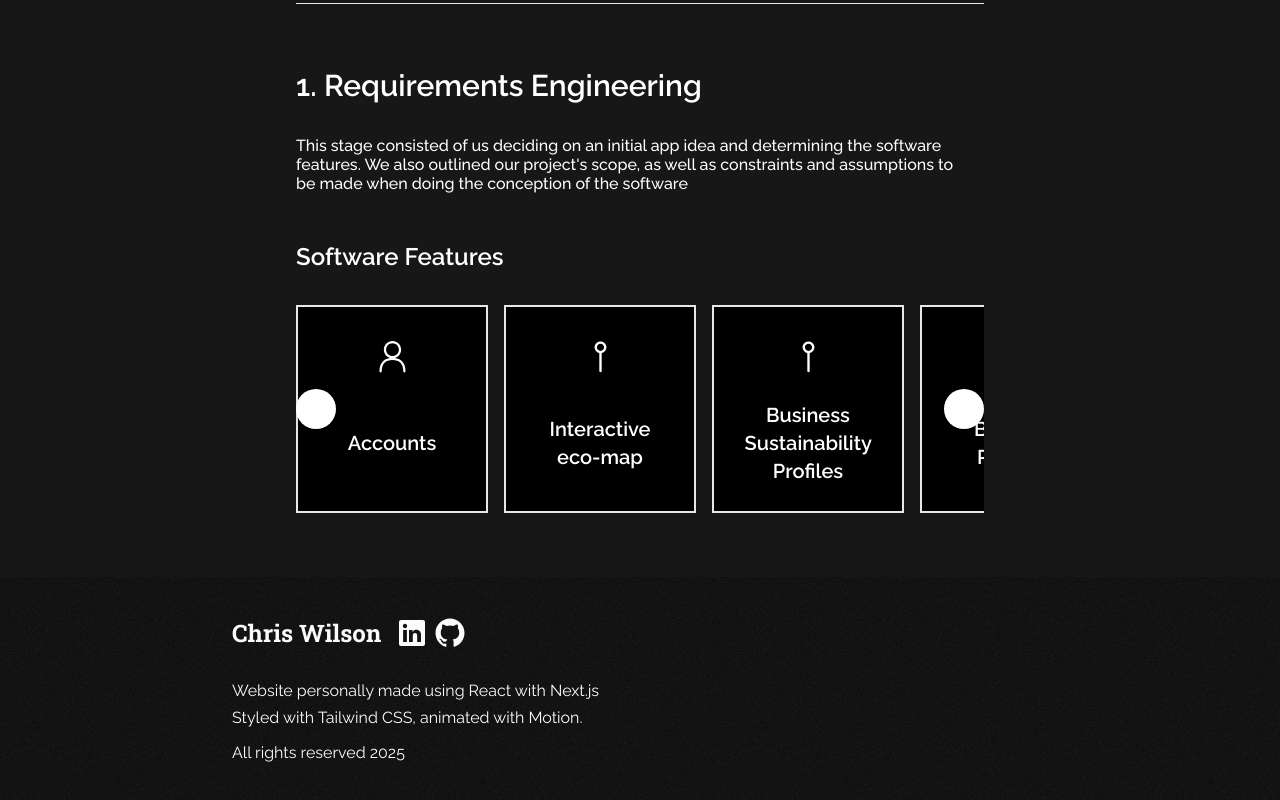
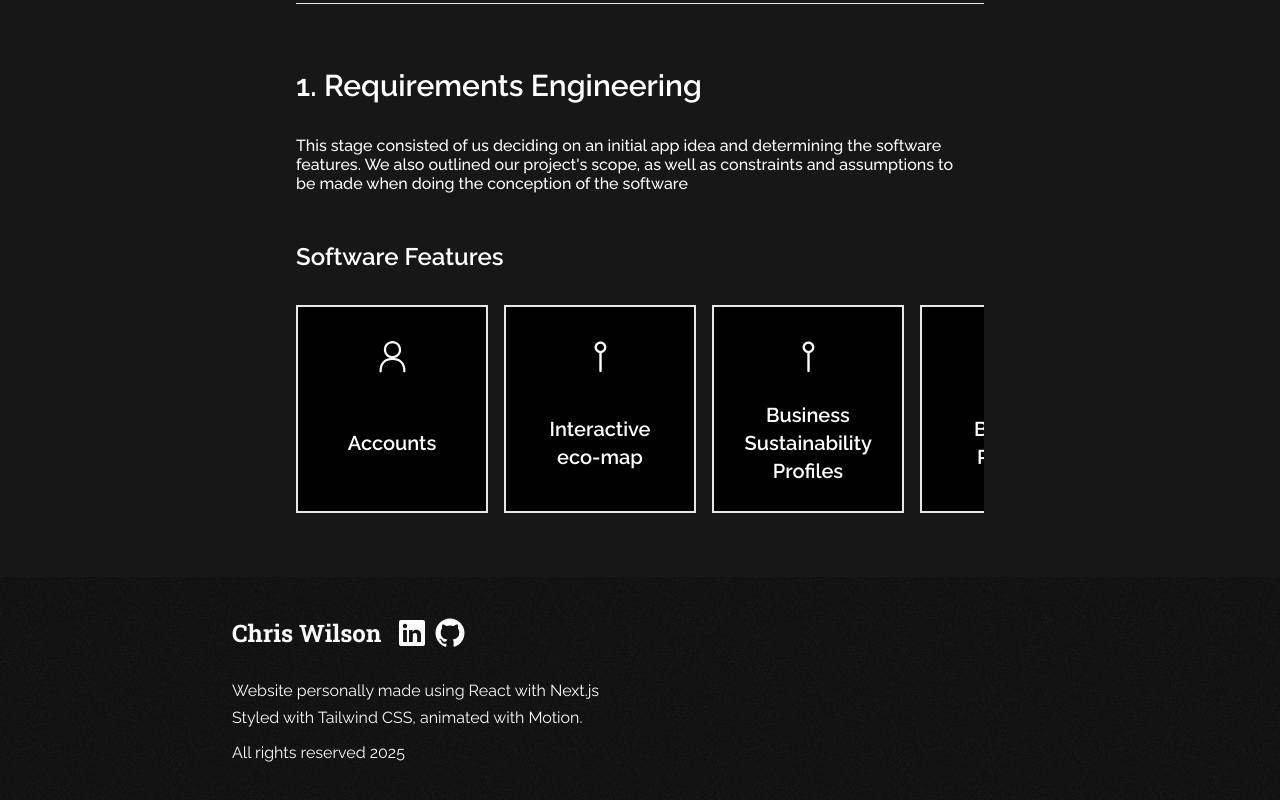
Before and after one commit to ChrisDev18/ChrisDev18.github.io, a Next.js app: page /work/green-guide in a window 1280 px wide. Shown: the part 749-1549 px from the top of the page. Built offline with nearby package versions, Linux system fonts and the light colour scheme.

Commit message:
Fixes of types

```diff
--- a/src/app/studies/uob/page.tsx
+++ b/src/app/studies/uob/page.tsx
@@ -4,9 +4,7 @@ import uob_campus from "/public/uob_campus.webp";
 import {raleway, robotoSlab} from "@/app/fonts";
 import Hero from "@/app/components/Hero";
 import CourseCards from "@/app/components/CourseCards";
-import Link from "next/link";
 import {y1_items, y2_items} from "@/app/studies/module_information";
-import {ChevronRightIcon} from "@radix-ui/react-icons";
 import Hyperlink from "@/app/components/Hyperlink";
 
 export default function UoBPage() {
--- a/src/app/work/burnfm/page.tsx
+++ b/src/app/work/burnfm/page.tsx
@@ -15,11 +15,6 @@ export default function BurnfmPage() {
     rest: {  opacity: 1, scale: 1 },
     hover: { y: -5, scale: 1.1 },
     pressed: { x: -20, rotate: -4, scale: 0.9 },
-  }
-
-  const logoVariants = {
-    rest: { x: 0, y: 0, rotate: 0, scale: 1 },
-
   }
 
   const insa_logoVariants = {
--- a/src/app/work/green-guide/page.tsx
+++ b/src/app/work/green-guide/page.tsx
@@ -8,25 +8,24 @@ import {Pencil2Icon, PersonIcon, SewingPinIcon, StarIcon} from "@radix-ui/react-
 
 import { useRef } from "react";
 import { motion, useMotionValue, useDragControls } from "framer-motion";
-import { ChevronLeftIcon, ChevronRightIcon } from "@radix-ui/react-icons";
 
-const Carousel = ({ children }) => {
-  const scrollRef = useRef(null);
+const Carousel = ({ children }: {children: React.ReactNode}) => {
+  const scrollRef = useRef<HTMLDivElement>(null);
   const dragX = useMotionValue(0);
   const controls = useDragControls();
 
-  const scroll = (direction) => {
-    if (scrollRef.current) {
-      const scrollAmount = scrollRef.current.firstChild.offsetWidth + 16; // Card width + gap
-      scrollRef.current.scrollBy({ left: direction === "left" ? -scrollAmount : scrollAmount, behavior: "smooth" });
-    }
-  };
+  // const scroll = (direction: string) => {
+  //   if (scrollRef.current?.firstChild) {
+  //     const scrollAmount = scrollRef.current.firstChild.offsetWidth + 16; // Card width + gap
+  //     scrollRef.current.scrollBy({ left: direction === "left" ? -scrollAmount : scrollAmount, behavior: "smooth" });
+  //   }
+  // };
 
   return (
       <div className="relative w-full overflow-hidden">
-        <button onClick={() => scroll("left")} className="absolute left-0 top-1/2 -translate-y-1/2 bg-white dark:bg-neutral-800 p-2 rounded-full shadow-md z-10">
-          <ChevronLeftIcon width={24} height={24} />
-        </button>
+        {/*<button onClick={() => scroll("left")} className="absolute left-0 top-1/2 -translate-y-1/2 bg-white dark:bg-neutral-800 p-2 rounded-full shadow-md z-10">*/}
+        {/*  <ChevronLeftIcon width={24} height={24} />*/}
+        {/*</button>*/}
 
         <motion.div
             ref={scrollRef}
@@ -40,9 +39,9 @@ const Carousel = ({ children }) => {
           {children}
         </motion.div>
 
-        <button onClick={() => scroll("right")} className="absolute right-0 top-1/2 -translate-y-1/2 bg-white dark:bg-neutral-800 p-2 rounded-full shadow-md z-10">
-          <ChevronRightIcon width={24} height={24} />
-        </button>
+        {/*<button onClick={() => scroll("right")} className="absolute right-0 top-1/2 -translate-y-1/2 bg-white dark:bg-neutral-800 p-2 rounded-full shadow-md z-10">*/}
+        {/*  <ChevronRightIcon width={24} height={24} />*/}
+        {/*</button>*/}
       </div>
   );
 };
--- a/src/app/work/imdb-analysis/page.tsx
+++ b/src/app/work/imdb-analysis/page.tsx
@@ -3,12 +3,6 @@
 import Hero from "@/app/components/Hero";
 import imdb_hero from "/public/imdb-hero.png";
 import {raleway} from "@/app/fonts";
-import {motion} from "motion/react";
-import Link from "next/link";
-import Image from "next/image";
-import burn_img1 from "/public/burnfm1.png";
-import burn_admin1 from "/public/burnfm/burnadmin1.png";
-import {ChevronRightIcon} from "@radix-ui/react-icons";
 
 export default function ImdbAnalysisPage() {
   const imgVariants = {
@@ -16,17 +10,6 @@ export default function ImdbAnalysisPage() {
     rest: {  opacity: 1, scale: 1 },
     hover: { y: -5, scale: 1.1 },
     pressed: { x: -20, rotate: -4, scale: 0.9 },
-  }
-
-  const logoVariants = {
-    rest: { x: 0, y: 0, rotate: 0, scale: 1 },
-
-  }
-
-  const insa_logoVariants = {
-    rest: { y: 0, x: 0, rotate: 0, scale: 1 },
-    hover: { y: 10, scale: 1.03 },
-    pressed: { y: -5, x: 15, rotate: 2, scale: 0.95 },
   }
 
   return (
```
